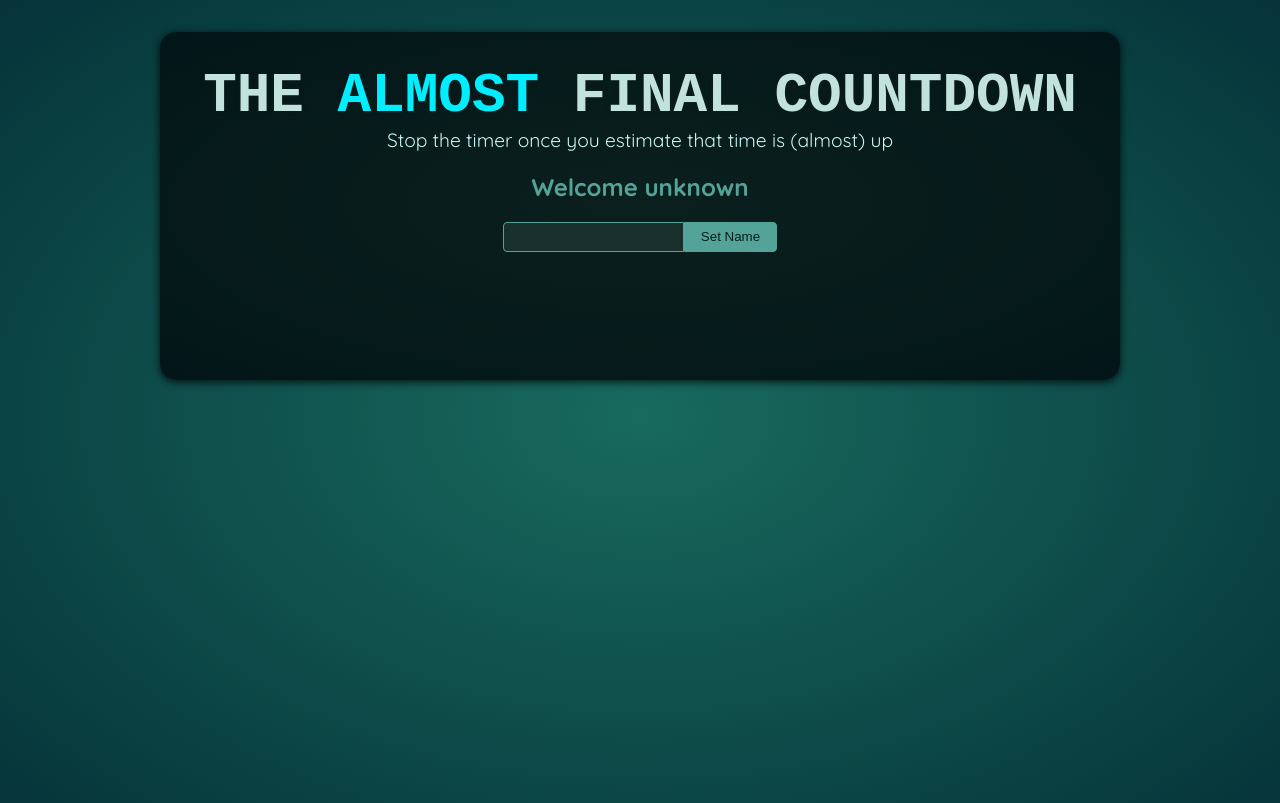
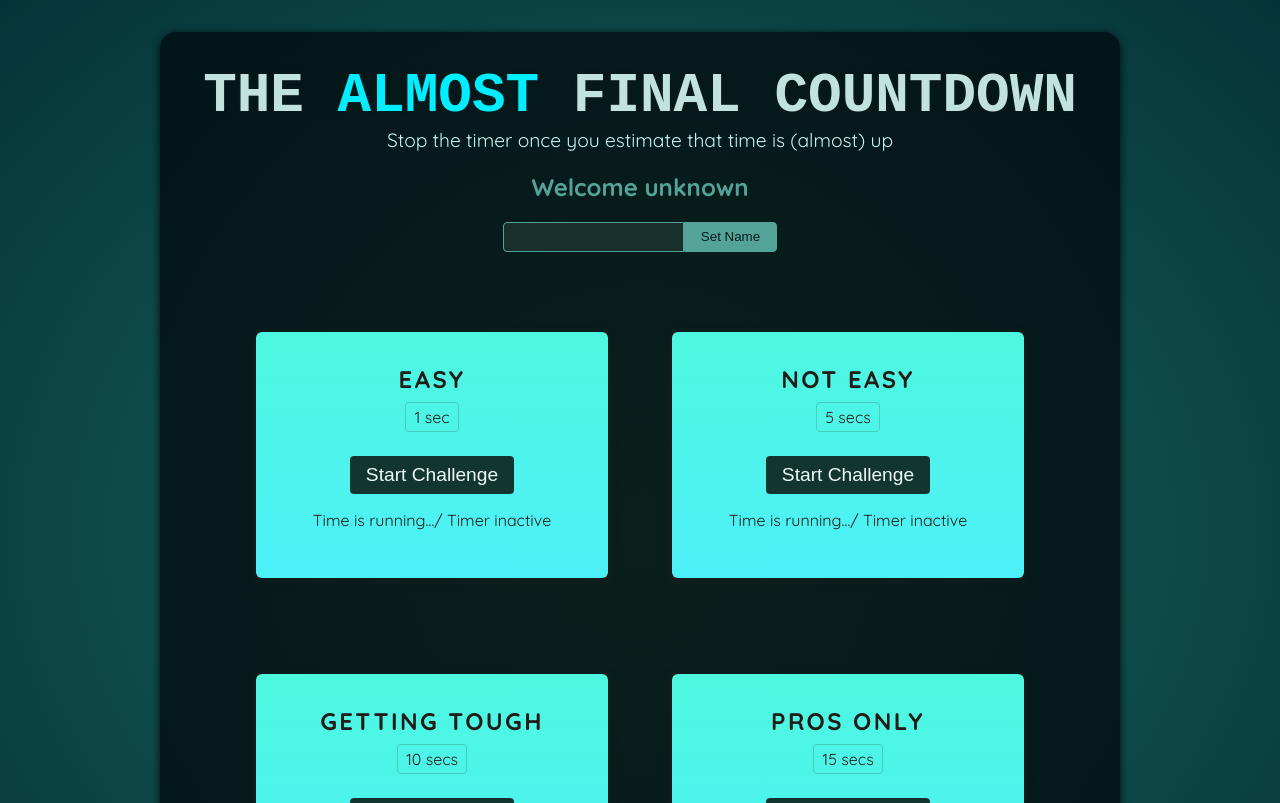
Before and after one commit to Mehedi107/refs, a React (Vite) app: page / in a window 1280 px wide. Shown: the top 803 px of the page. Built offline with nearby package versions, Linux system fonts and the light colour scheme; a web font is replaced by a local one.

Commit message:
add timer challenge UI

```diff
--- a/src/App.jsx
+++ b/src/App.jsx
@@ -1,10 +1,16 @@
 import Player from './components/Player.jsx';
+import TimerChallenge from './components/TimerChallenge.jsx';
 
 function App() {
   return (
     <>
       <Player />
-      <div id="challenges"></div>
+      <div id="challenges">
+        <TimerChallenge title={'Easy'} targetTime={1} />
+        <TimerChallenge title={'Not Easy'} targetTime={5} />
+        <TimerChallenge title={'Getting Tough'} targetTime={10} />
+        <TimerChallenge title={'Pros Only'} targetTime={15} />
+      </div>
     </>
   );
 }
--- /dev/null
+++ b/src/components/TimerChallenge.jsx
@@ -0,0 +1,16 @@
+const TimerChallenge = ({ title, targetTime }) => {
+  return (
+    <div className="challenge">
+      <h2>{title}</h2>
+      <p className="challenge-time">
+        {targetTime} sec{targetTime > 1 ? 's' : ''}
+      </p>
+      <div>
+        <button>Start Challenge</button>
+      </div>
+      <p>Time is running.../ Timer inactive</p>
+    </div>
+  );
+};
+
+export default TimerChallenge;
```
